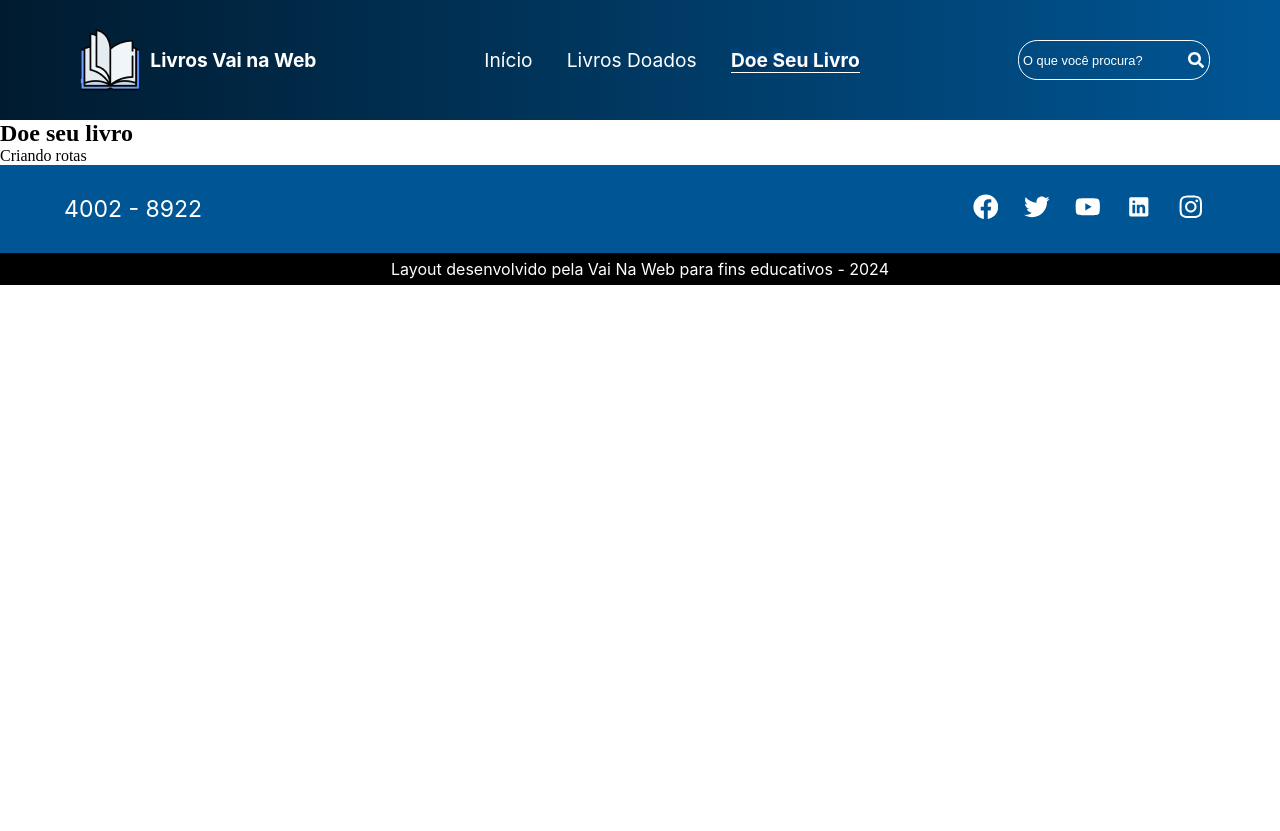
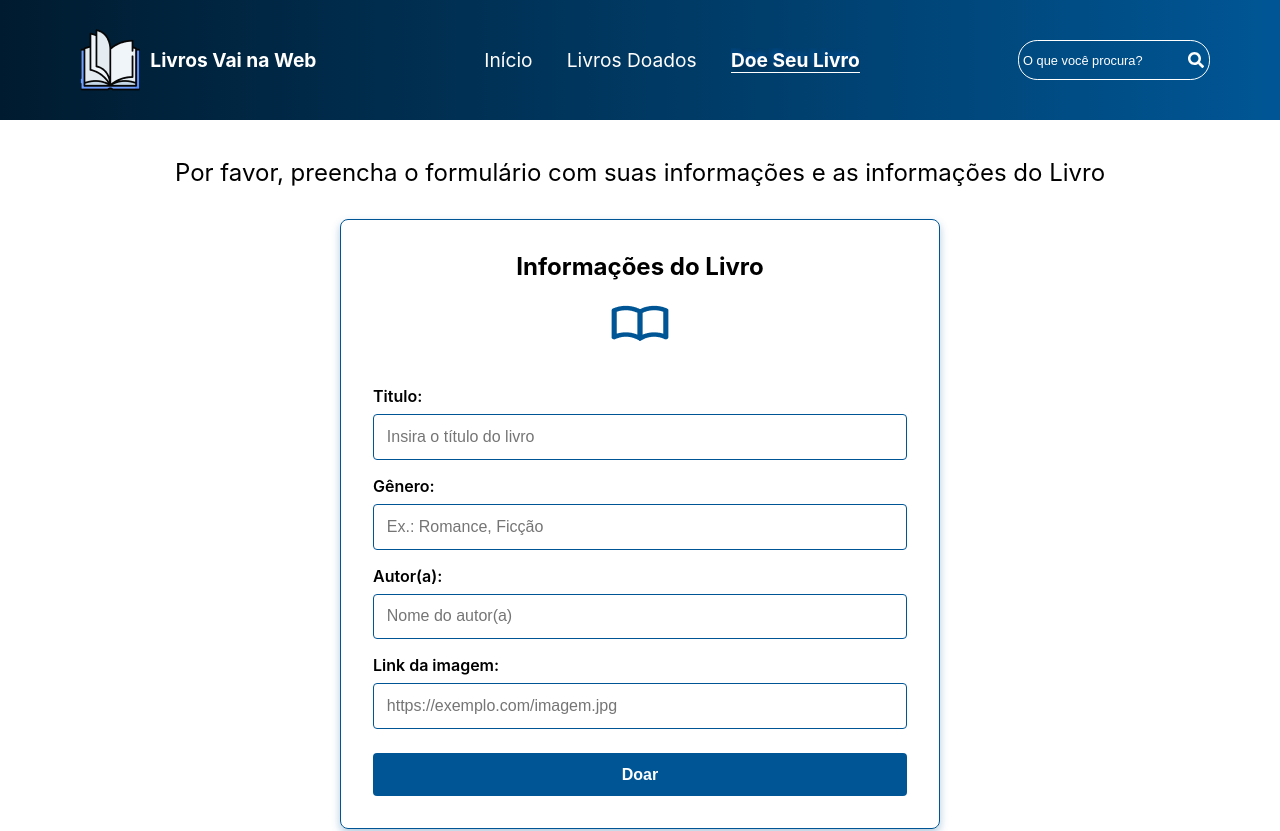
Before and after one commit to AlanFabricioBarbosa/livros-vai-na-web, a React (Vite) app: page /toDonatedBooks in a window 1280 px wide. Shown: the top 831 px of the page. Before the commit the page ends 800 px from the top, so only its background shows below. Built offline with nearby package versions, Linux system fonts and the light colour scheme.

Commit message:
:sparkles: feat: Página para doar livros

```diff
--- /dev/null
+++ b/src/components/FormToDonated/index.jsx
@@ -0,0 +1,53 @@
+import S from "./style.module.scss";
+import FormBook from "../../assets/img/formBook.png";
+
+export default function FormToDonated() {
+  return (
+    <section className={S["form-container"]}>
+      <form action="">
+        <fieldset>
+          <img src={FormBook} alt="" />
+          <legend>Informações do Livro</legend>
+
+          <label htmlFor="title">Titulo:</label>
+          <input
+            type="text"
+            id="title"
+            name="title"
+            placeholder="Insira o título do livro"
+            required
+          />
+
+          <label htmlFor="genre">Gênero:</label>
+          <input
+            type="text"
+            id="genre"
+            name="genre"
+            placeholder="Ex.: Romance, Ficção"
+            required
+          />
+
+          <label htmlFor="author">Autor{"(a)"}:</label>
+          <input
+            type="text"
+            id="author"
+            name="author"
+            placeholder="Nome do autor(a)"
+            required
+          />
+
+          <label htmlFor="urlImg">Link da imagem:</label>
+          <input
+            type="url"
+            id="urlImg"
+            name="urlImg"
+            placeholder="https://exemplo.com/imagem.jpg"
+            required
+          />
+
+          <button type="submit">Doar</button>
+        </fieldset>
+      </form>
+    </section>
+  );
+}
--- /dev/null
+++ b/src/components/FormToDonated/style.module.scss
@@ -0,0 +1,74 @@
+@use "../../styles/base/variables" as *;
+
+.form-container {
+  display: flex;
+  justify-content: center;
+  align-items: center;
+  padding: 2rem;
+  font-family: $font-family;
+
+  form {
+    max-width: 600px;
+    width: 100%;
+    padding: 2rem;
+    border: 1px solid $tertiary-color;
+    border-radius: 8px;
+    box-shadow: 0 4px 8px $quaternary-color;
+
+    fieldset {
+      border: none;
+      padding: 0;
+      text-align: center;
+
+      img {
+        max-width: 150px;
+        margin-bottom: 1rem;
+        border-radius: 8px;
+      }
+
+      legend {
+        font-size: 1.5rem;
+        font-weight: bold;
+        margin-bottom: 1rem;
+      }
+
+      label {
+        display: block;
+        text-align: left;
+        font-weight: 600;
+        margin: 1rem 0 0.5rem;
+      }
+
+      input {
+        width: 100%;
+        padding: 0.8rem;
+        border: 1px solid $tertiary-color;
+        border-radius: 4px;
+        font-size: 1rem;
+
+        &:focus {
+          border-color: #007bff;
+          box-shadow: 0 0 5px rgba(0, 123, 255, 0.5);
+        }
+      }
+
+      button {
+        display: block;
+        width: 100%;
+        padding: 0.8rem;
+        margin-top: 1.5rem;
+        background-color: $tertiary-color;
+        color: $primary-color;
+        border: none;
+        border-radius: 4px;
+        font-size: 1rem;
+        font-weight: bold;
+        cursor: pointer;
+
+        &:hover {
+          background-color: #0056b3;
+        }
+      }
+    }
+  }
+}
--- a/src/pages/ToDonatedBooks/index.jsx
+++ b/src/pages/ToDonatedBooks/index.jsx
@@ -1,8 +1,18 @@
+import FormToDonated from "../../components/FormToDonated";
+import S from "./style.module.scss";
+
 export default function ToDonatedBooks() {
   return (
     <>
-      <h2>Doe seu livro</h2>
-      <p>Criando rotas</p>
+      <section>
+        <div>
+          <p className={S["text-to-donated-container"]}>
+            Por favor, preencha o formulário com suas informações e as
+            informações do Livro
+          </p>
+        </div>
+        <FormToDonated />
+      </section>
     </>
   );
 }
--- /dev/null
+++ b/src/pages/ToDonatedBooks/style.module.scss
@@ -0,0 +1,10 @@
+@use "../../styles/base/variables" as *;
+
+.text-to-donated-container {
+  text-align: center;
+  font-family: $font-family;
+  font-weight: 400;
+  font-size: 1.5rem;
+  color: $secondary-color;
+  margin-top: 3vw;
+}
```
Also changed, not shown: src/assets/img/FormBook.png (added).
